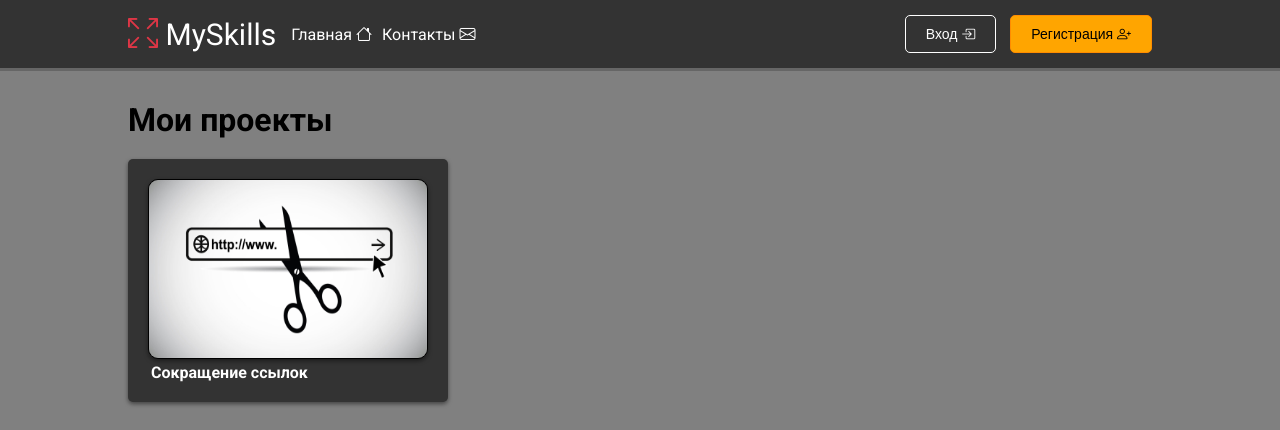
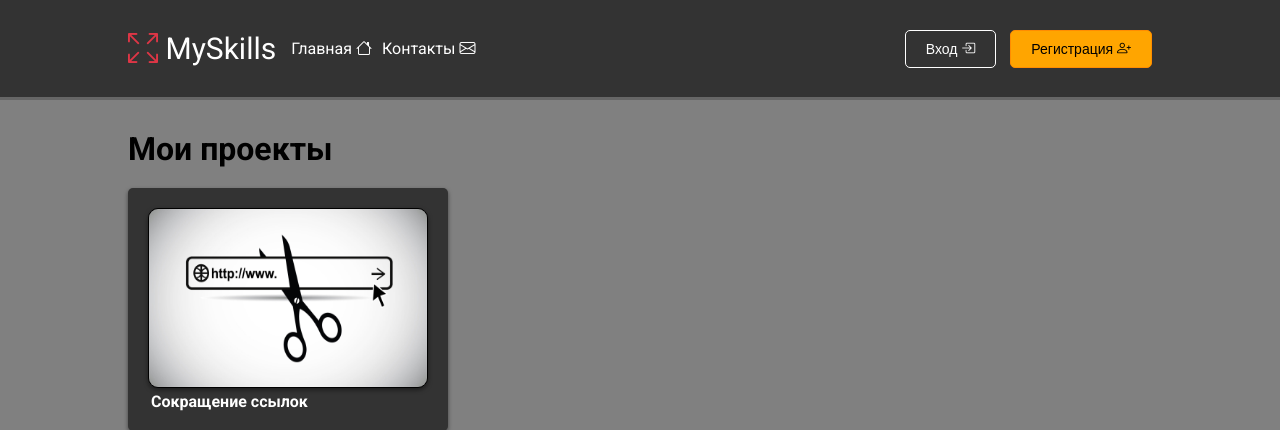
Before and after one commit to an-nekhoroshev/my-skills, a Django app: template templates/main.html in a window 1280 px wide. Shown: the top 430 px of the page. Run offline with Django 5.2, Linux system fonts and the light colour scheme; the template is opened without the code that fills it, so the values that code supplies are empty.

Commit message:
Изменен header - main.css

```diff
--- a/static/css/main.css
+++ b/static/css/main.css
@@ -56,6 +56,9 @@
     color: white;
     background-color: #333;
     margin-bottom: 30px;
+    min-height: 100px;
+    display: flex;
+    align-items: center;
 }
 
 .menu {
```
Also changed, not shown: pictures/users_images/0vG6Bu0Ardw_XosCOHi.jpg (added).
